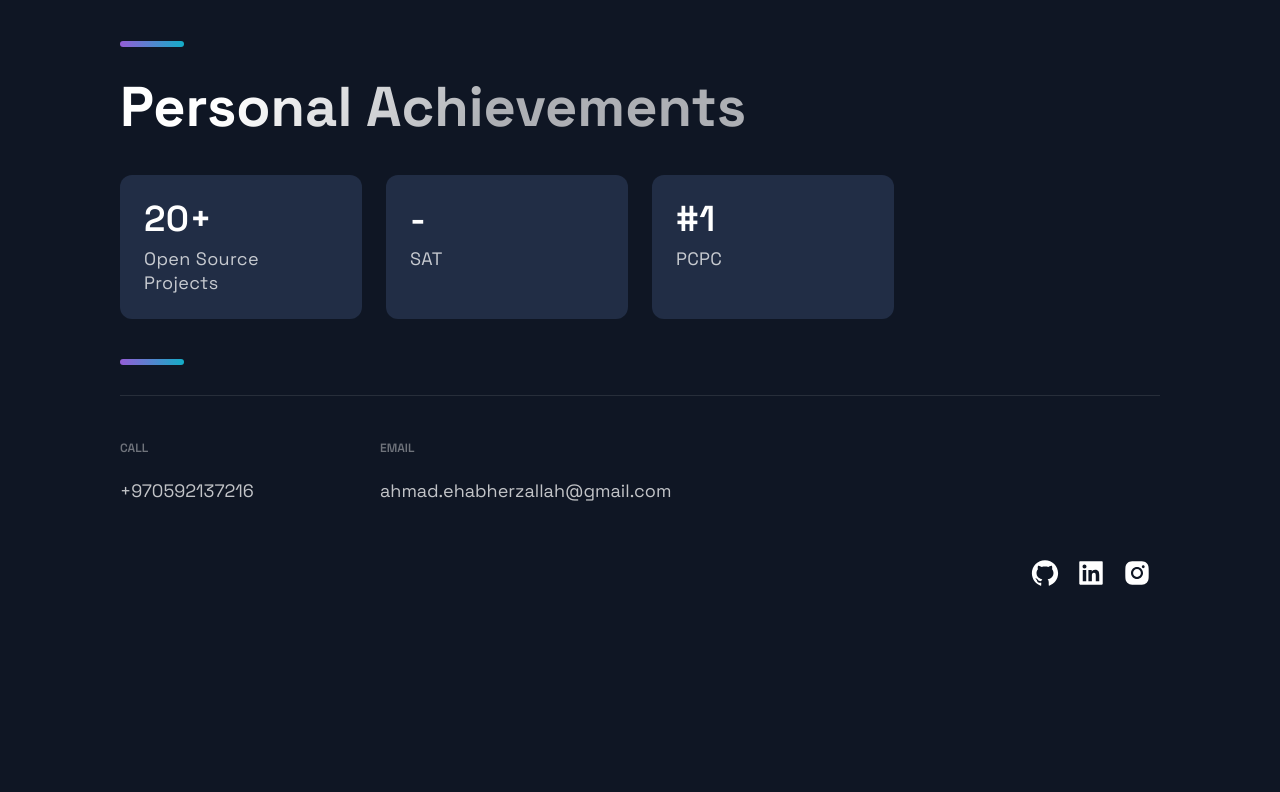
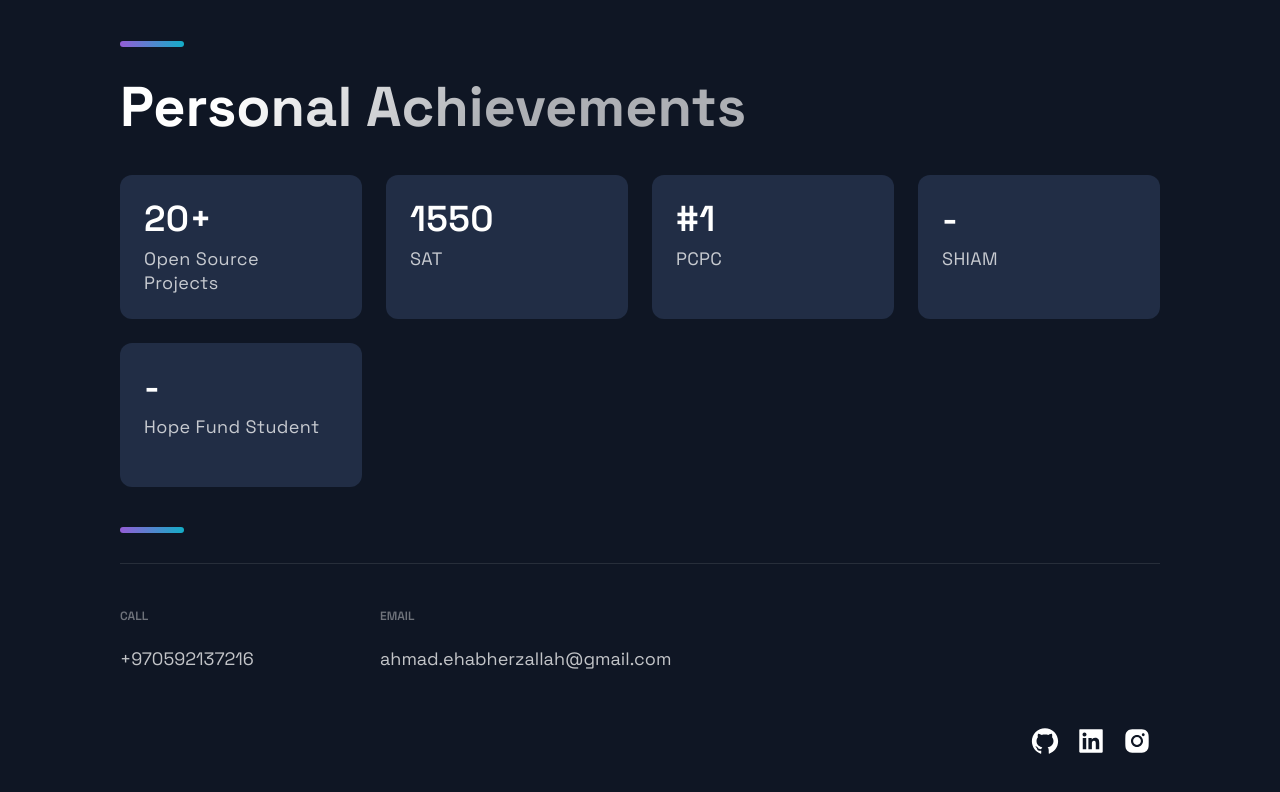
Before and after one commit to AhmadHerzallah/aherzallah.tech, a Next.js app: page / in a window 1280 px wide. Shown: the part 3550-4342 px from the top of the page. Before the commit the page ends 4200 px from the top, so only its background shows below. Built offline with nearby package versions, Linux system fonts and the light colour scheme.

Commit message:
Update Acomplishments.js

```diff
--- a/src/components/Acomplishments/Acomplishments.js
+++ b/src/components/Acomplishments/Acomplishments.js
@@ -9,8 +9,10 @@ import { Box, Boxes, BoxNum, BoxText } from "./AcomplishmentsStyles";
 
 const data = [
   { number: "20+", text: "Open Source Projects" },
-  { number: "-", text: "SAT" },
+  { number: "1550", text: "SAT" },
   { number: "#1", text: "PCPC" },
+  { number: "-", text: "SHIAM"},
+  { number :"-", text: "Hope Fund Student"},
 ];
 
 const Acomplishments = () => (
```
